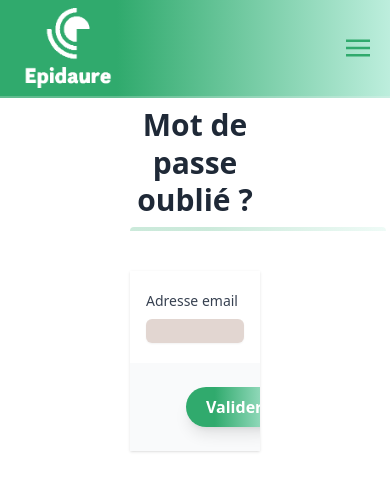
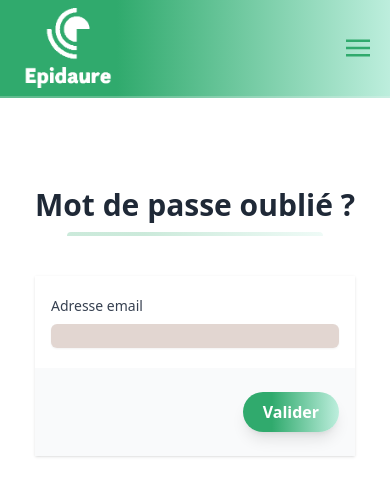
Before and after one commit to MatthiasBlc/Epidaure_Front, a React (Create React App) app: page /users/password in a window 390 px wide. Shown: the top 496 px of the page. Built offline with nearby package versions, Linux system fonts and the light colour scheme; no server answers.

Commit message:
responsive forgot password

```diff
--- a/src/components/ForgotPassword/ForgotPassword.js
+++ b/src/components/ForgotPassword/ForgotPassword.js
@@ -19,8 +19,8 @@
   return (
     <>
       <span id="messages"></span>
-      <div className="wrapper flex items-center justify-center">
-        <div className="w-1/3">
+      <div className="flex items-center justify-center">
+        <div className="mt-20">
           <h2 className="my-2 text-3xl font-bold leading-tight text-center text-gray-800">
             Mot de passe oublié ?
           </h2>
```
